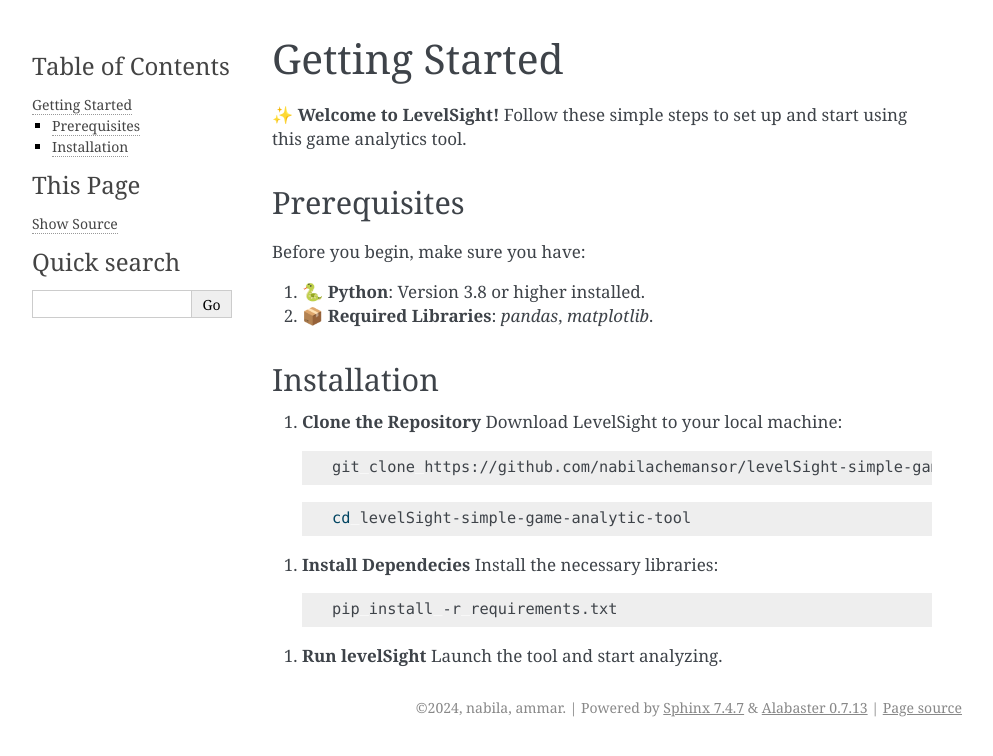
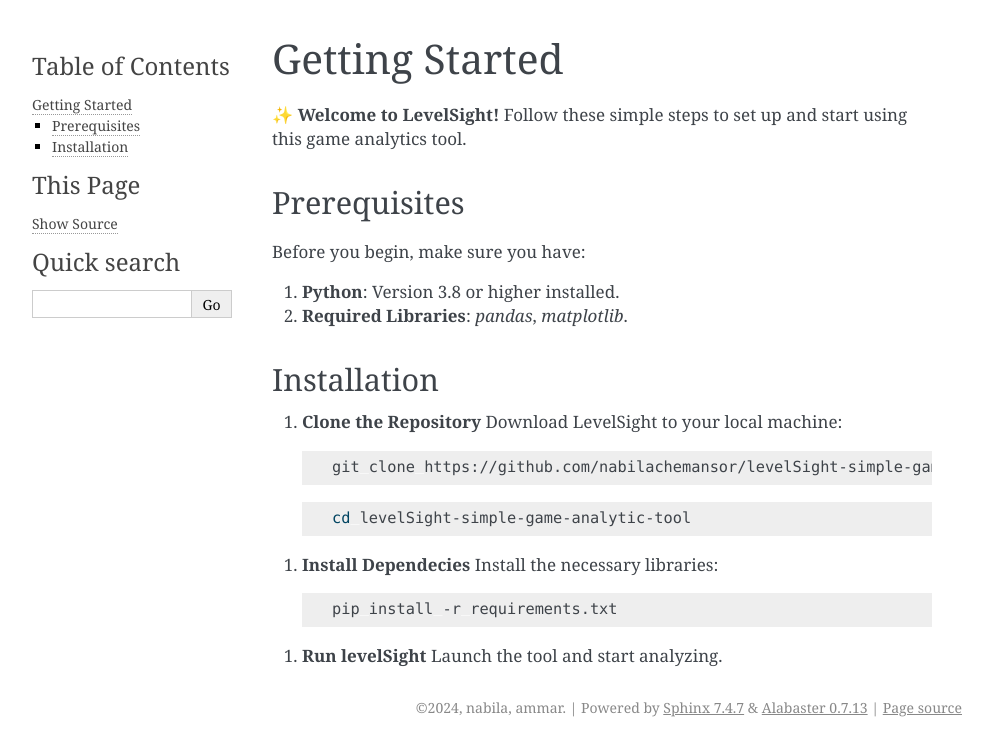
Before and after one commit to ammanis/levelSight-simple-game-analytic-tool, a Sphinx documentation site: the page built from docs/source/get_started.rst, in a window 1280 px wide. Shown: the top 756 px of the page, without its empty margins (148-1141 px from the left). Built offline with Sphinx 7.4.7, drawn with Linux system fonts in a browser that asks for light colours.

```diff
--- a/docs/source/get_started.rst
+++ b/docs/source/get_started.rst
@@ -8,8 +8,8 @@ Prerequisites
 -------------
 Before you begin, make sure you have:
 
-1. 🐍 **Python**: Version 3.8 or higher installed.
-2. 📦 **Required Libraries**: `pandas`, `matplotlib`.
+1.  **Python**: Version 3.8 or higher installed.
+2.  **Required Libraries**: `pandas`, `matplotlib`.
 
 Installation
 ------------
```
